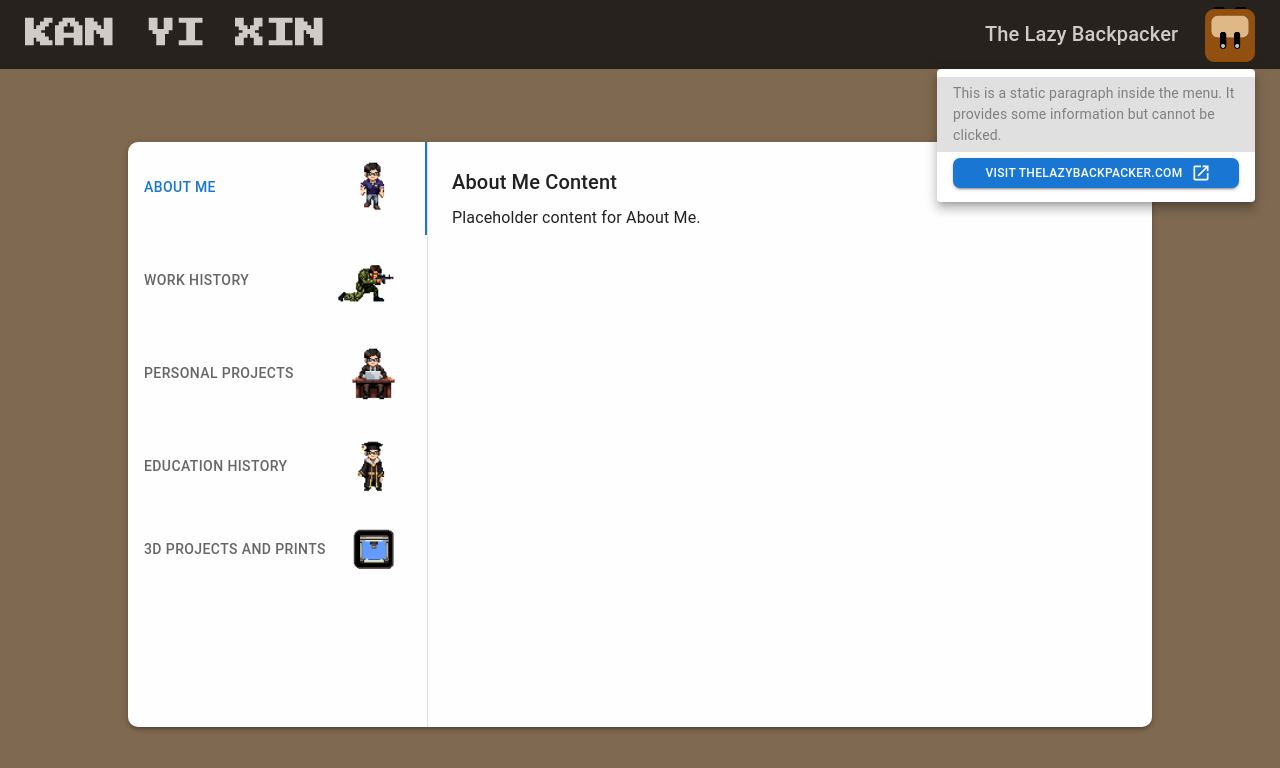
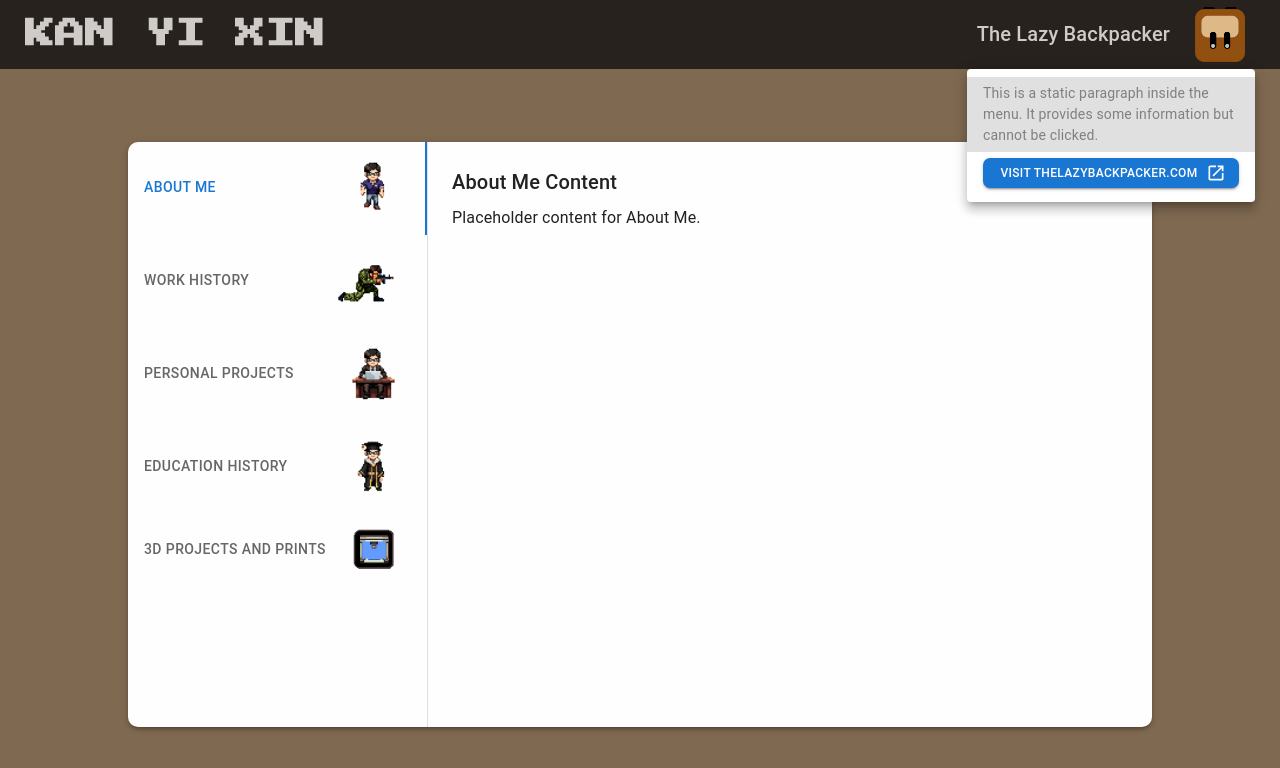
Before and after one commit to kanyx96/portfolio_v2, a Next.js app: page / in a window 1280 px wide. Both pictures are taken after a click on the element "The Lazy Backpacker". Shown: the top 768 px of the page. Built offline with nearby package versions, Linux system fonts and the light colour scheme.

Commit message:
updated css

```diff
--- a/src/header_bar/header_bar.tsx
+++ b/src/header_bar/header_bar.tsx
@@ -3,11 +3,12 @@
 import { Box, Button, Menu, MenuItem, Typography } from "@mui/material";
 import styles from "./styles.module.css";
 import Image from "next/image";
-import { useState } from "react";
-import OpenInNewIcon from '@mui/icons-material/OpenInNew';
+import { useRef, useState } from "react";
+import OpenInNewIcon from "@mui/icons-material/OpenInNew";
 
 export default function Header_Bar() {
   const [anchorEl, setAnchorEl] = useState<HTMLElement | null>(null);
+  const elementRef = useRef<HTMLDivElement | null>(null);
 
   const handleClick = (event: React.MouseEvent<HTMLElement>) => {
     setAnchorEl(event.currentTarget);
@@ -20,13 +21,17 @@ export default function Header_Bar() {
   return (
     <header className={styles.headerMain}>
       <h1 className={`${styles.nameText} text-3xl pixelated`}>Kan Yi Xin</h1>
-      <div className={styles.lazybackpackerNameContainer} onClick={handleClick}>
-        <Typography variant='h6' className={styles.lazybackpackerText}>
+      <div
+        className={styles.lazybackpackerNameContainer}
+        onClick={handleClick}
+        ref={elementRef}
+      >
+        <Typography variant="h6" className={styles.lazybackpackerText}>
           The Lazy Backpacker
         </Typography>
         <Image
-          src='/lazy-backpack-logo.png'
-          alt='lazy backpack'
+          src="/lazy-backpack-logo.png"
+          alt="lazy backpack"
           width={50}
           height={50}
         />
@@ -45,8 +50,15 @@ export default function Header_Bar() {
           vertical: "top",
           horizontal: "right",
         }}
-        className={styles.menuStyle}
-        slotProps={{ paper: { className: styles.menuStyle } }}
+        slotProps={{
+          paper: {
+            sx: {
+              width: elementRef.current
+                ? elementRef.current.offsetWidth
+                : "auto", // Match width dynamically
+            },
+          },
+        }}
       >
         {/* Non-clickable paragraph */}
         <MenuItem sx={{ pointerEvents: "none", whiteSpace: "normal" }}>
@@ -62,7 +74,9 @@ export default function Header_Bar() {
             fullWidth
             variant="contained"
             color="primary"
-              onClick={() => window.open("https://thelazybackpacker.com", "_blank")}
+            onClick={() =>
+              window.open("https://thelazybackpacker.com", "_blank")
+            }
             sx={{
               fontSize: "12px",
               padding: "4px 8px",
--- a/src/header_bar/styles.module.css
+++ b/src/header_bar/styles.module.css
@@ -21,7 +21,8 @@
     justify-content: space-between;
     align-items: center;
     height: 100%;
-    width: 295px;
+    padding-left: 10px;
+    padding-right: 10px;
 }
 
 .lazybackpackerNameContainer:hover {
@@ -29,13 +30,8 @@
 }
 
 .lazybackpackerText {
-    padding-left: 25px;
     padding-right: 25px;
     color: #CECBC8;
-}
-
-.menuStyle {
-    width: 350px
 }
 
 .lazybackpackerLinkButton {
```
Lines whose indentation alone changed are shown as unchanged.
